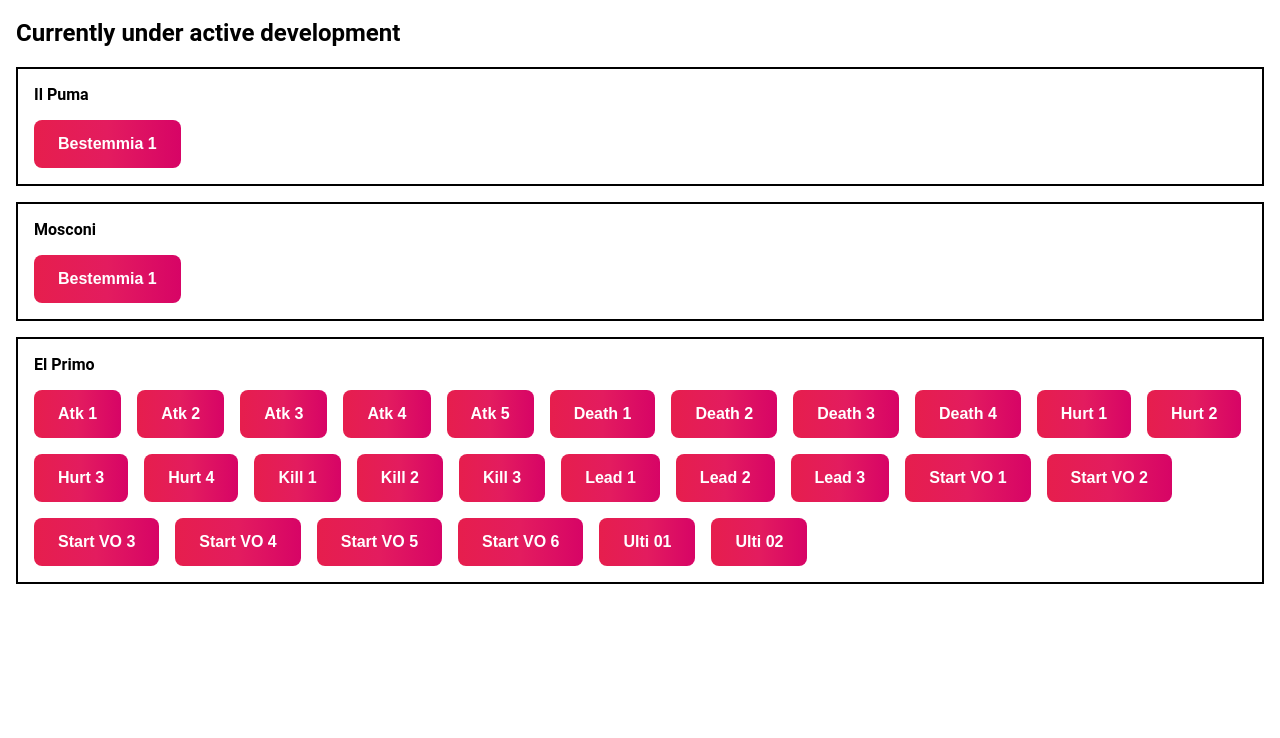
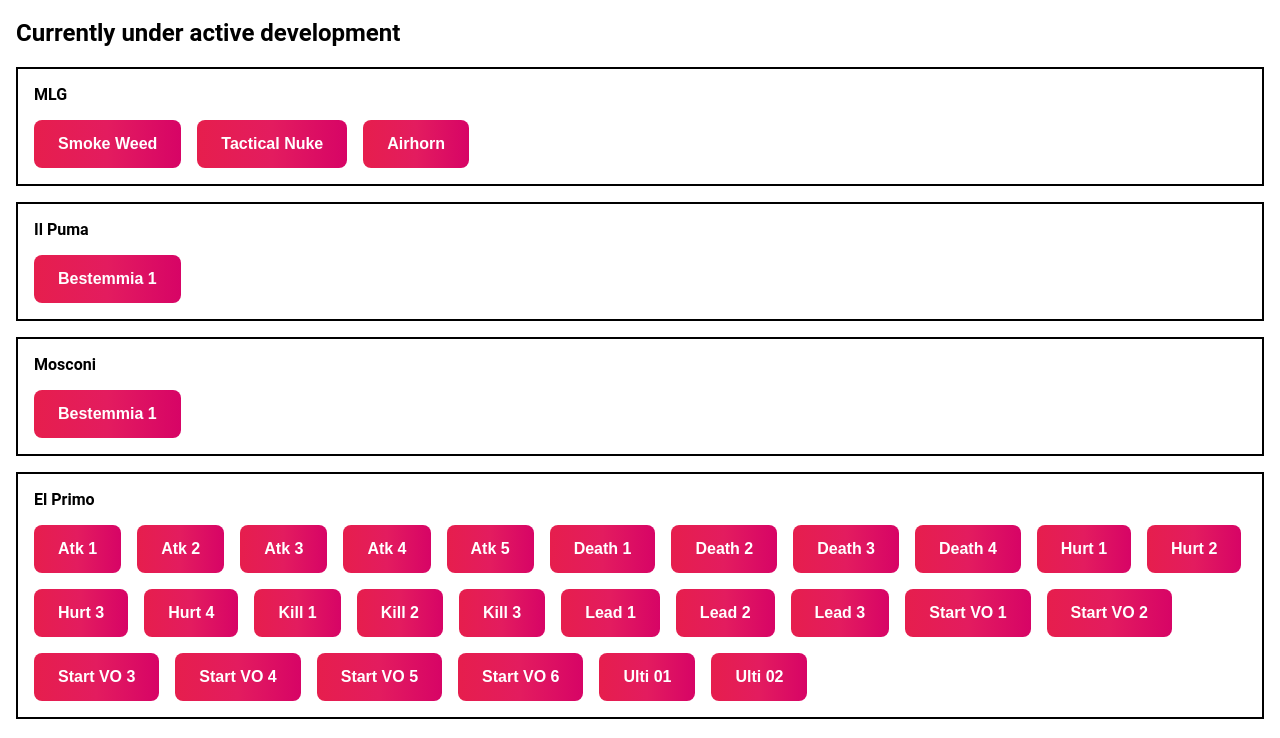
Before and after one commit to askides/youtube-stars-reborn, a website built with webpack: page src/index.html in a window 1280 px wide. Shown: the part 62-800 px from the top of the page. Built offline with nearby package versions, Linux system fonts and the light colour scheme.

Commit message:
added mlg sounds

```diff
--- a/src/index.html
+++ b/src/index.html
@@ -9,6 +9,17 @@
     <h1>Youtube Stars Reborn</h1>
     <h2>Currently under active development</h2>
     <main>
+      <div class="star--container">
+        <div class="star--container--title">MLG</div>
+        <div class="star--container--sounds" data-star="mlg">
+          <button type="button" data-sound="smoke_weed.mp3">Smoke Weed</button>
+          <button type="button" data-sound="tactical_nuke.mp3">
+            Tactical Nuke
+          </button>
+          <button type="button" data-sound="airhorn.mp3">Airhorn</button>
+        </div>
+      </div>
+
       <div class="star--container">
         <div class="star--container--title">Il Puma</div>
         <div class="star--container--sounds" data-star="puma">
```
Also changed, not shown: 3 other files.
